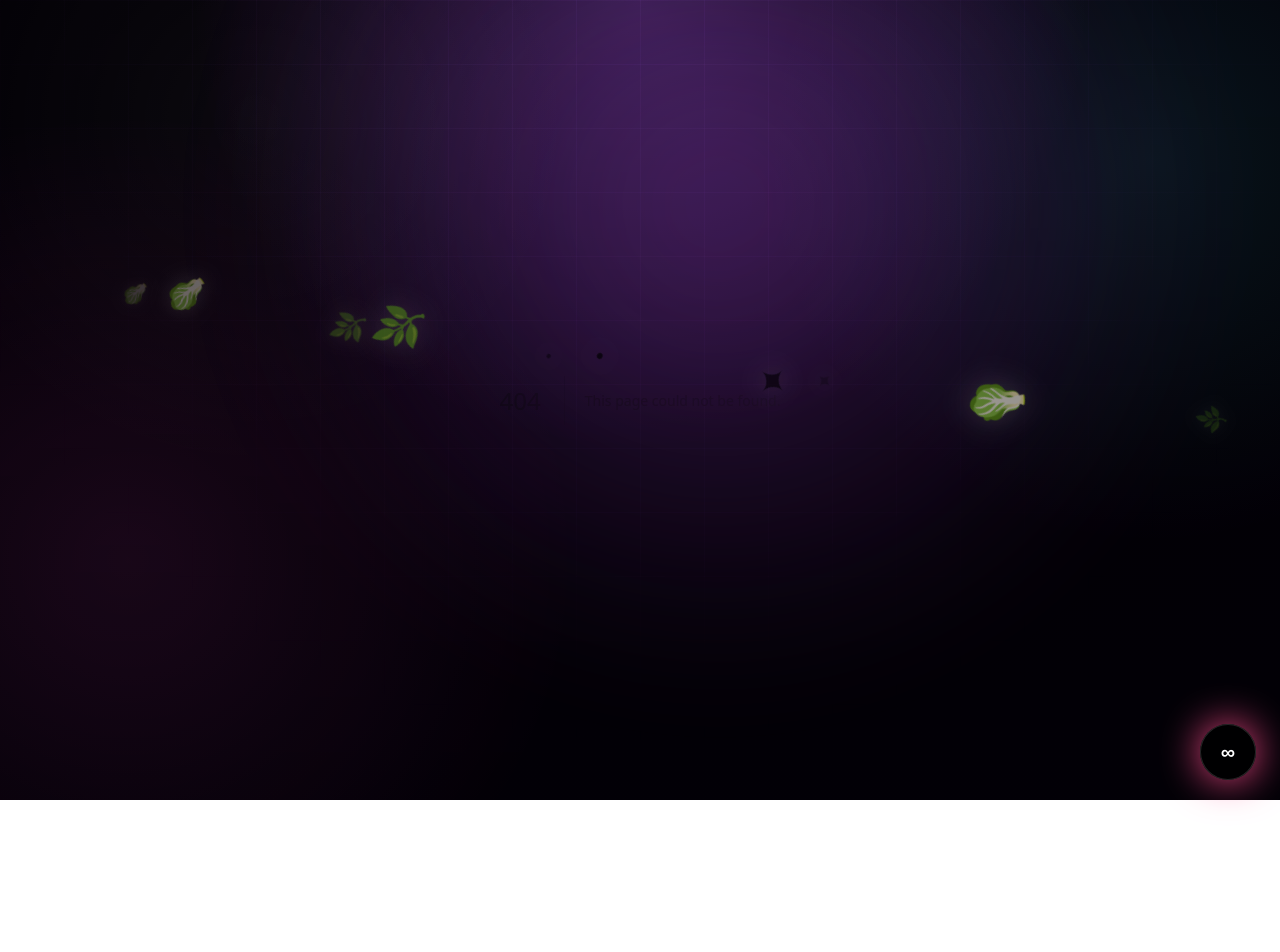
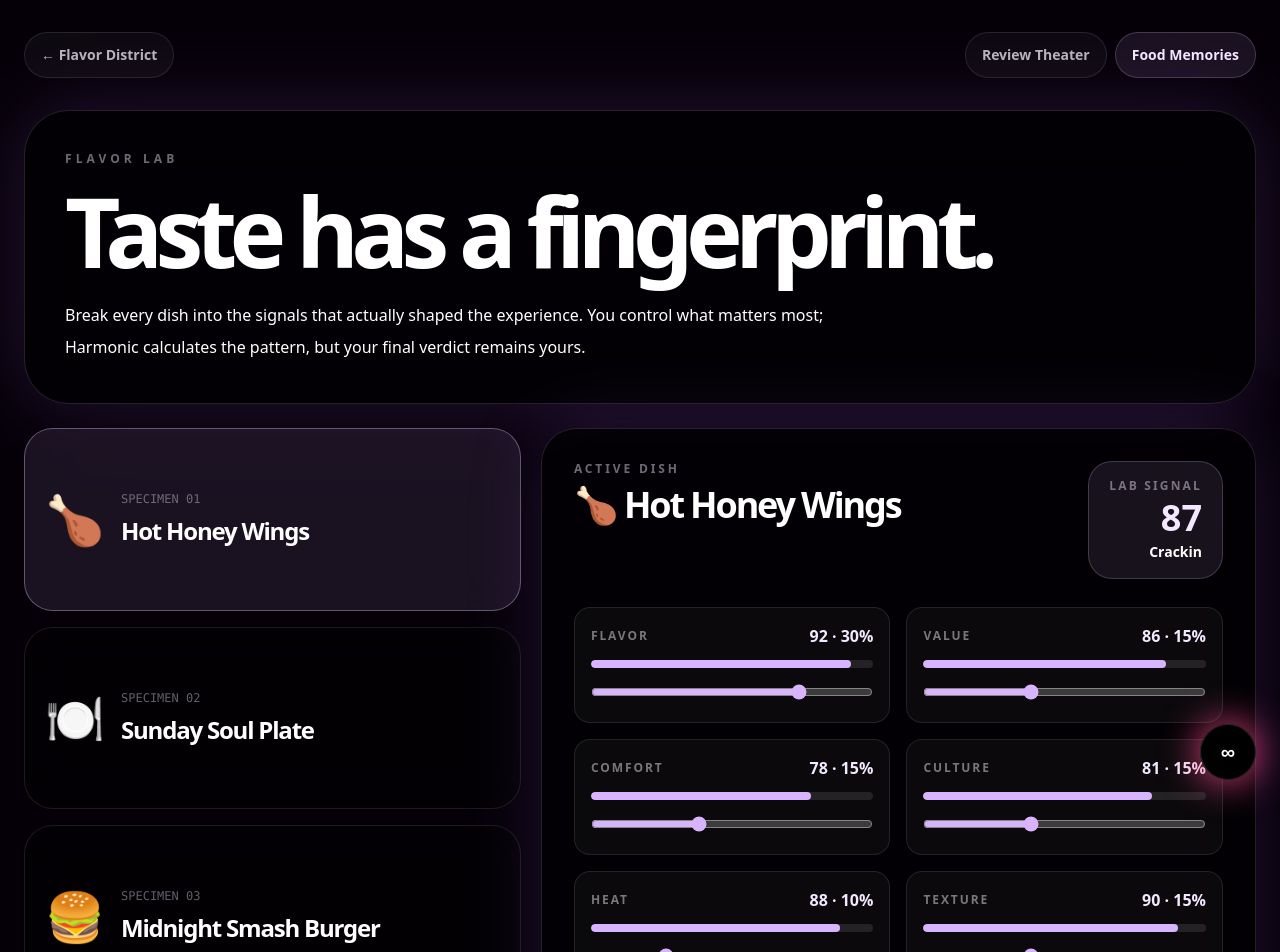
Before and after one commit to thatsmelodic/harmonic-os, a Next.js app: page /worlds/schmackinn/flavor-lab in a window 1280 px wide. Before the commit this address had no page. Shown: the top 952 px of the page. Before the commit the page ends 800 px from the top, so only its background shows below. Built offline with nearby package versions, Linux system fonts and the light colour scheme.

Commit message:
Build Schmackinn interactive Flavor Lab

```diff
--- /dev/null
+++ b/app/worlds/schmackinn/flavor-lab/page.tsx
@@ -0,0 +1,62 @@
+'use client';
+
+import Link from 'next/link';
+import { useMemo, useState } from 'react';
+
+const dishes = [
+  { name: 'Hot Honey Wings', icon: '🍗', flavor: 92, value: 86, comfort: 78, culture: 81, heat: 88, texture: 90 },
+  { name: 'Sunday Soul Plate', icon: '🍽️', flavor: 95, value: 89, comfort: 100, culture: 100, heat: 42, texture: 84 },
+  { name: 'Midnight Smash Burger', icon: '🍔', flavor: 94, value: 82, comfort: 91, culture: 76, heat: 54, texture: 96 },
+  { name: 'Loaded Truffle Fries', icon: '🍟', flavor: 73, value: 48, comfort: 80, culture: 51, heat: 20, texture: 69 },
+];
+
+const signals = ['flavor', 'value', 'comfort', 'culture', 'heat', 'texture'] as const;
+type Signal = typeof signals[number];
+
+function verdict(score: number) {
+  if (score >= 90) return { name: 'Schmakinn', note: 'Frequency found. Elite execution.' };
+  if (score >= 76) return { name: 'Crackin', note: 'Worth running back.' };
+  if (score >= 55) return { name: 'Lackin', note: 'The potential showed, but the frequency slipped.' };
+  return { name: 'Bunz', note: 'Save your money.' };
+}
+
+export default function SchmackinnFlavorLabPage() {
+  const [activeIndex, setActiveIndex] = useState(0);
+  const [weights, setWeights] = useState<Record<Signal, number>>({ flavor: 30, value: 15, comfort: 15, culture: 15, heat: 10, texture: 15 });
+  const active = dishes[activeIndex];
+  const totalWeight = Object.values(weights).reduce((sum, value) => sum + value, 0) || 1;
+  const score = useMemo(() => Math.round(signals.reduce((sum, key) => sum + active[key] * weights[key], 0) / totalWeight), [active, totalWeight, weights]);
+  const result = verdict(score);
+
+  return (
+    <main className="schmackinn-world relative min-h-screen overflow-hidden px-4 py-8 pb-28 text-white sm:px-6">
+      <div className="schmackinn-aurora absolute inset-0 -z-30" />
+      <div className="restaurant-rain absolute inset-0 -z-20 opacity-30" />
+      <div className="steam-cloud steam-one" />
+      <div className="mx-auto max-w-7xl">
+        <nav className="mb-8 flex flex-wrap items-center justify-between gap-3">
+          <Link href="/worlds/schmackinn" className="rounded-full border border-white/10 bg-white/[.04] px-4 py-3 text-sm font-black text-white/70">← Flavor District</Link>
+          <div className="flex gap-2"><Link href="/worlds/schmackinn/reviews" className="rounded-full border border-white/10 bg-white/[.04] px-4 py-3 text-sm font-black text-white/70">Review Theater</Link><Link href="/worlds/schmackinn/memories" className="rounded-full border border-purple-200/20 bg-purple-300/10 px-4 py-3 text-sm font-black text-purple-100">Food Memories</Link></div>
+        </nav>
+
+        <header className="rounded-[2.8rem] border border-purple-200/15 bg-black/50 p-7 shadow-[0_0_80px_rgba(183,108,255,.18)] backdrop-blur-2xl sm:p-10">
+          <p className="text-xs font-black uppercase tracking-[.34em] text-purple-100/45">Flavor Lab</p>
+          <h1 className="mt-4 text-6xl font-black tracking-[-.08em] sm:text-8xl">Taste has a fingerprint.</h1>
+          <p className="mt-5 max-w-3xl text-base leading-8 text-white/58">Break every dish into the signals that actually shaped the experience. You control what matters most; Harmonic calculates the pattern, but your final verdict remains yours.</p>
+        </header>
+
+        <section className="mt-6 grid gap-5 lg:grid-cols-[.82fr_1.18fr]">
+          <div className="grid gap-4">{dishes.map((dish, index) => <button key={dish.name} onClick={() => setActiveIndex(index)} className={`rounded-[1.8rem] border p-5 text-left backdrop-blur-xl transition hover:-translate-y-1 ${index === activeIndex ? 'border-purple-200/35 bg-purple-300/10' : 'border-white/10 bg-black/40'}`}><div className="flex items-center gap-4"><span className="text-5xl">{dish.icon}</span><div><p className="font-mono text-xs text-purple-100/40">SPECIMEN 0{index + 1}</p><h2 className="mt-2 text-2xl font-black tracking-[-.05em]">{dish.name}</h2></div></div></button>)}</div>
+
+          <article className="rounded-[2.2rem] border border-purple-200/15 bg-black/50 p-6 shadow-[0_0_80px_rgba(183,108,255,.16)] backdrop-blur-2xl sm:p-8">
+            <div className="flex flex-wrap items-start justify-between gap-5"><div><p className="text-xs font-black uppercase tracking-[.24em] text-purple-100/45">Active Dish</p><h2 className="mt-2 text-4xl font-black tracking-[-.06em]">{active.icon} {active.name}</h2></div><div className="rounded-[1.5rem] border border-purple-200/20 bg-purple-300/10 px-5 py-4 text-right"><p className="text-xs font-black uppercase tracking-[.18em] text-purple-100/45">Lab Signal</p><p className="mt-1 text-4xl font-black text-purple-100">{score}</p><p className="mt-1 text-sm font-black">{result.name}</p></div></div>
+
+            <div className="mt-7 grid gap-4 sm:grid-cols-2">{signals.map((key) => <label key={key} className="rounded-2xl border border-white/10 bg-white/[.035] p-4"><div className="flex items-center justify-between"><span className="text-xs font-black uppercase tracking-[.16em] text-white/45">{key}</span><span className="font-black text-purple-100">{active[key]} · {weights[key]}%</span></div><div className="mt-3 h-2 overflow-hidden rounded-full bg-white/10"><div className="h-full rounded-full bg-purple-300" style={{ width: `${active[key]}%` }} /></div><input className="mt-4 w-full accent-purple-300" type="range" min="0" max="40" value={weights[key]} onChange={(event) => setWeights((current) => ({ ...current, [key]: Number(event.target.value) }))} /></label>)}</div>
+
+            <div className="mt-6 rounded-[1.7rem] border border-white/10 bg-white/[.035] p-5"><p className="text-xs font-black uppercase tracking-[.2em] text-white/35">Why it landed here</p><p className="mt-3 text-lg font-black text-white/80">{result.note}</p><p className="mt-2 text-sm leading-7 text-white/48">Your weighting makes this score personal. A comfort-food lover and a value hunter can experience the same plate differently without either verdict being erased.</p></div>
+          </article>
+        </section>
+      </div>
+    </main>
+  );
+}
```
